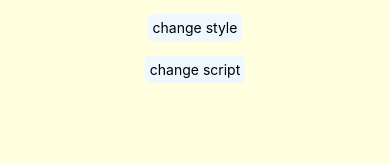
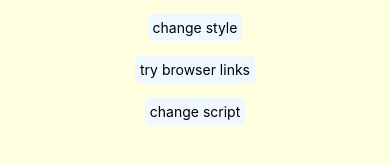
Before and after one commit to iou90/react-native-autoheight-webview, a React Native app in the folder demo/: screen / in a window 390 px wide. Shown: the part 142-306 px from the top of the page. Built offline with nearby package versions, Linux system fonts and the light colour scheme.

Commit message:
feat(demo): Update demo to show off how to open html links in phone browser

```diff
--- a/demo/App.js
+++ b/demo/App.js
@@ -2,7 +2,14 @@
 
 import React, { Component } from 'react';
 
-import { ScrollView, StyleSheet, Text, TouchableOpacity, Platform } from 'react-native';
+import {
+  ScrollView,
+  StyleSheet,
+  Text,
+  TouchableOpacity,
+  Platform,
+  Linking
+} from 'react-native';
 
 import AutoHeightWebView from 'react-native-autoheight-webview';
 
@@ -13,6 +20,8 @@ import {
   autoWidthHtml0,
   autoWidthHtml1,
   autoWidthScript,
+  autoDetectLinkHtml,
+  autoDetectLinkScript,
   style0,
   inlineBodyStyle
 } from './config';
@@ -40,22 +49,42 @@ export default class Explorer extends Component {
 
   changeSource = () => {
     this.setState(prevState => ({
-      widthHtml: prevState.widthHtml === autoWidthHtml0 ? autoWidthHtml1 : autoWidthHtml0,
-      heightHtml: prevState.heightHtml === autoHeightHtml0 ? autoHeightHtml1 : autoHeightHtml0
+      widthHtml:
+        prevState.widthHtml === autoWidthHtml0
+          ? autoWidthHtml1
+          : autoWidthHtml0,
+      heightHtml:
+        prevState.heightHtml === autoHeightHtml0
+          ? autoHeightHtml1
+          : autoHeightHtml0
     }));
   };
 
   changeStyle = () => {
     this.setState(prevState => ({
-      widthStyle: prevState.widthStyle == inlineBodyStyle ? style0 + inlineBodyStyle : inlineBodyStyle,
+      widthStyle:
+        prevState.widthStyle == inlineBodyStyle
+          ? style0 + inlineBodyStyle
+          : inlineBodyStyle,
       heightStyle: prevState.heightStyle == null ? style0 : null
     }));
   };
 
   changeScript = () => {
     this.setState(prevState => ({
-      widthScript: prevState.widthScript === null ? autoWidthScript : null,
-      heightScript: prevState.heightScript === null ? autoHeightScript : null
+      widthScript:
+        prevState.widthScript !== autoWidthScript ? autoWidthScript : null,
+      heightScript:
+        prevState.heightScript !== autoHeightScript ? autoHeightScript : null
+    }));
+  };
+
+  changeTryBrowser = () => {
+    this.setState(_ => ({
+      widthHtml: autoWidthHtml0,
+      heightHtml: autoDetectLinkHtml,
+      widthScript: autoDetectLinkScript,
+      heightScript: autoDetectLinkScript
     }));
   };
 
@@ -79,8 +108,7 @@ export default class Explorer extends Component {
         contentContainerStyle={{
           justifyContent: 'center',
           alignItems: 'center'
-        }}
-      >
+        }}>
         <AutoHeightWebView
           customStyle={heightStyle}
           onError={() => console.log('height on error')}
@@ -94,12 +122,37 @@ export default class Explorer extends Component {
           onSizeUpdated={heightSize => this.setState({ heightSize })}
           source={{ html: heightHtml }}
           customScript={heightScript}
+          onMessage={event => {
+            console.log('onMessage', event.nativeEvent.data);
+            let { data } = event.nativeEvent;
+
+            // maybe parse stringified JSON
+            try {
+              data = JSON.parse(data);
+            } catch (e) {
+              console.log(e.message);
+            }
+
+            if (typeof data === 'object') {
+              const { url } = data;
+              // check if this message concerns us
+              if (url && url.startsWith('http')) {
+                Linking.openURL(url).catch(err =>
+                  console.error('An error occurred', err)
+                );
+              }
+            }
+          }}
         />
         <Text style={{ padding: 5 }}>
           height: {heightSize.height}, width: {heightSize.width}
         </Text>
         <AutoHeightWebView
-          baseUrl={Platform.OS === 'android' ? 'file:///android_asset/webAssets/' : 'webAssets/'}
+          baseUrl={
+            Platform.OS === 'android'
+              ? 'file:///android_asset/webAssets/'
+              : 'webAssets/'
+          }
           style={{
             marginTop: 15
           }}
@@ -133,7 +186,12 @@ export default class Explorer extends Component {
         <TouchableOpacity onPress={this.changeStyle} style={styles.button}>
           <Text>change style</Text>
         </TouchableOpacity>
-        <TouchableOpacity onPress={this.changeScript} style={[styles.button, { marginBottom: 100 }]}>
+        <TouchableOpacity onPress={this.changeTryBrowser} style={styles.button}>
+          <Text>try browser links</Text>
+        </TouchableOpacity>
+        <TouchableOpacity
+          onPress={this.changeScript}
+          style={[styles.button, { marginBottom: 100 }]}>
           <Text>change script</Text>
         </TouchableOpacity>
       </ScrollView>
--- a/demo/config.js
+++ b/demo/config.js
@@ -26,7 +26,9 @@ const inlineBodyStyle = `
 
 const autoHeightScript = `
 var styleElement = document.createElement('style');
-styleElement.innerHTML = '${style1.replace(/\'/g, "\\'").replace(/\n/g, '\\n')}';
+styleElement.innerHTML = '${style1
+  .replace(/\'/g, "\\'")
+  .replace(/\n/g, '\\n')}';
 document.head.appendChild(styleElement);
 document.body.style.background = 'cornflowerblue';
 `;
@@ -46,8 +48,27 @@ const autoWidthHtml1 = `
 
 const autoWidthScript = `
 var styleElement = document.createElement('style');
-styleElement.innerHTML = '${style1.replace(/\'/g, "\\'").replace(/\n/g, '\\n')}';
+styleElement.innerHTML = '${style1
+  .replace(/\'/g, "\\'")
+  .replace(/\n/g, '\\n')}';
 document.head.appendChild(styleElement);
+`;
+
+const autoDetectLinkHtml = `
+  <p style="font-weight: 400;font-style: normal;font-size: 21px;line-height: 1.58;letter-spacing: -.003em;">
+      <a href="https://github.com/iou90/react-native-autoheight-webview">Tags</a> are great for describing the essence of your story in a single word or phrase, but stories are rarely about a single thing.
+      <span style="background-color: transparent !important;background-image: linear-gradient(to bottom, rgba(146, 249, 190, 1), rgba(146, 249, 190, 1));">If I pen a story about moving across the country to start a new job in a car with my husband, two cats, a dog, and a tarantula, I wouldn't only tag the piece with "moving". I’d also use the <a href="http://x-squad.com">tags</a> "pets", "marriage", "career change", and "travel tips".</span>
+  </p>
+`;
+
+//https://medium.com/@elhardoum/opening-external-links-in-browser-in-react-native-webview-18fe6a66312a
+const autoDetectLinkScript = `
+!function(){
+  function isUrl(str){
+    return str.startsWith('http');
+  }
+  var e=function(e,n,t){if(n=n.replace(/^on/g,""),"addEventListener"in window)e.addEventListener(n,t,!1);else if("attachEvent"in window)e.attachEvent("on"+n,t);else{var o=e["on"+n];e["on"+n]=o?function(e){o(e),t(e)}:t}return e},n=document.querySelectorAll("a[href]");if(n)for(var t in n)n.hasOwnProperty(t)&&e(n[t],"onclick",function(e){!isUrl(this.href)||(e.preventDefault(),window.postMessage(JSON.stringify({url:this.href})))})
+}();
 `;
 
 export {
@@ -58,5 +79,7 @@ export {
   autoWidthHtml0,
   autoWidthHtml1,
   autoWidthScript,
-  inlineBodyStyle
+  inlineBodyStyle,
+  autoDetectLinkHtml,
+  autoDetectLinkScript
 };
```
Also changed, not shown: 1 other file (tests, documents, lock files or other folders).
